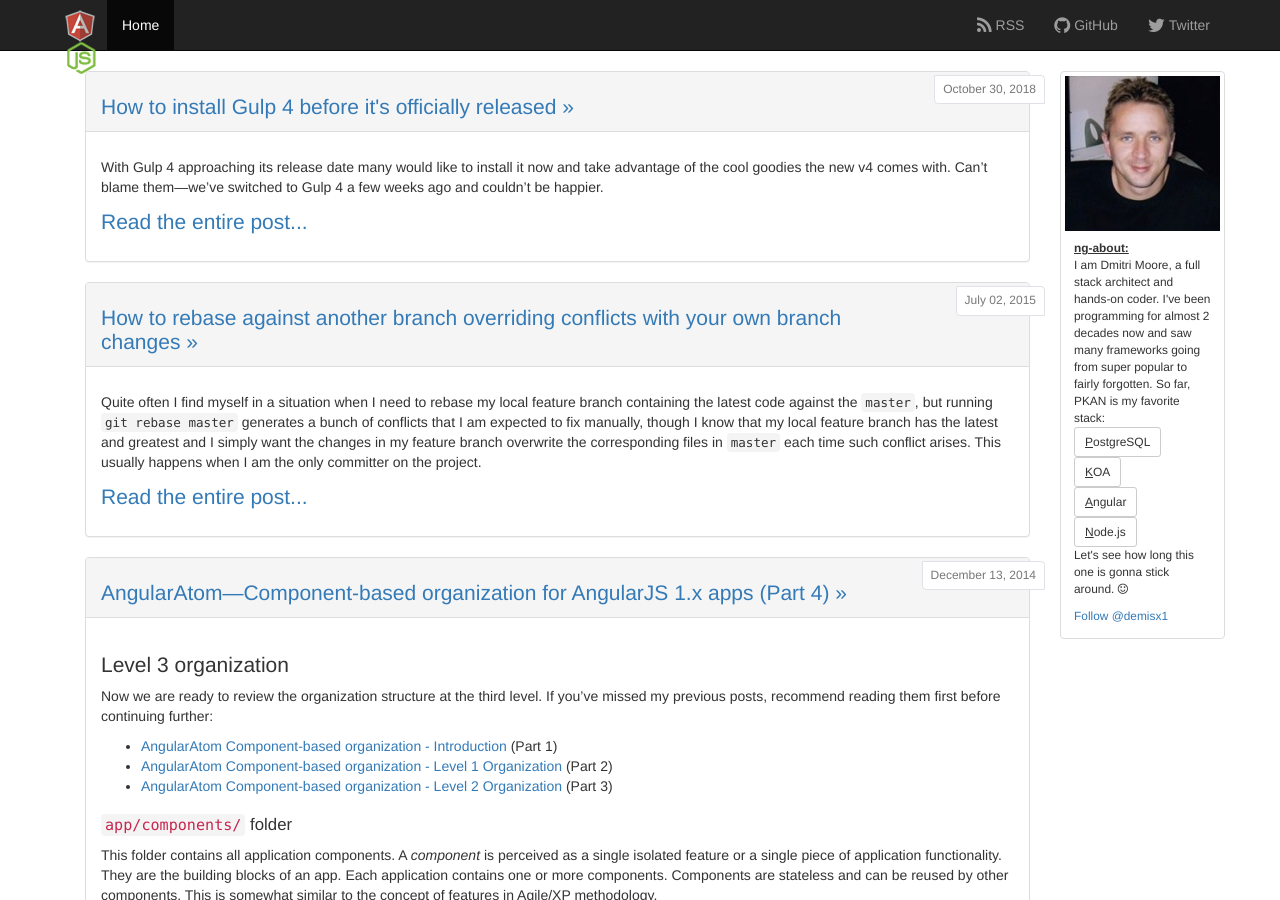
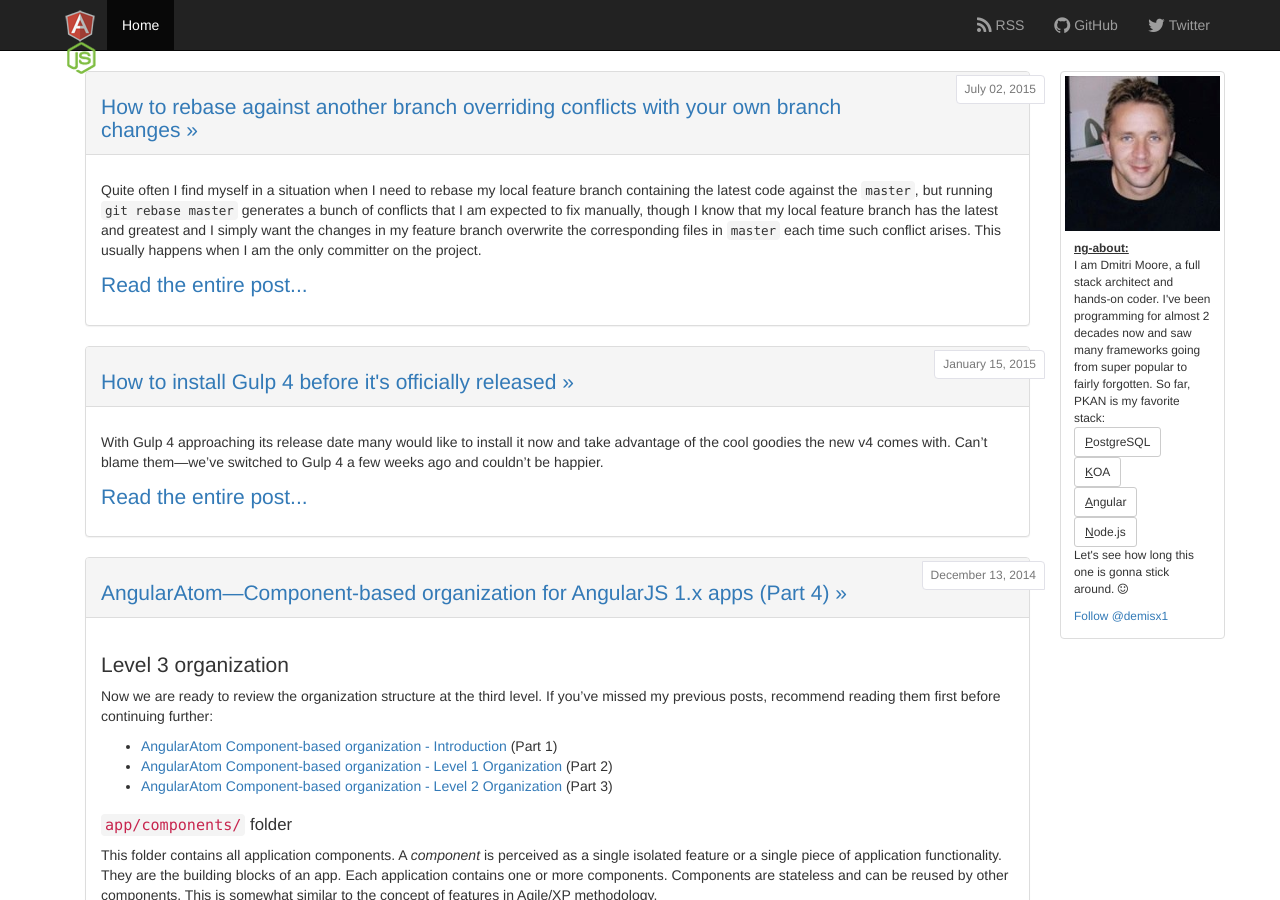
Before and after one commit to demisx/demisx.github.io, a Jekyll site: the page built from index.md, in a window 1280 px wide and 900 px high. Built offline with Jekyll 4.4.1, drawn with Linux system fonts in a browser that asks for light colours; nearby versions of some CDN libraries; comment, search, counter and statistics services are not loaded.

Commit message:
Revert article timestamp

```diff
--- a/_posts/2015-01-15-install-gulp4.md
+++ b/_posts/2015-01-15-install-gulp4.md
@@ -1,7 +1,7 @@
 ---
 layout: post
 title:  "How to install Gulp 4 before it's officially released"
-date:   2018-10-30 9:34:00
+date:   2015-01-15 9:34:00
 categories: gulp4
 ---
 
```
